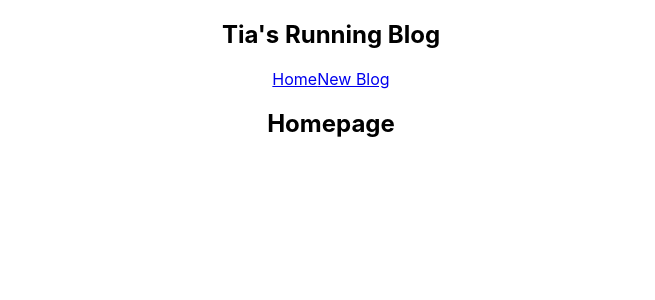
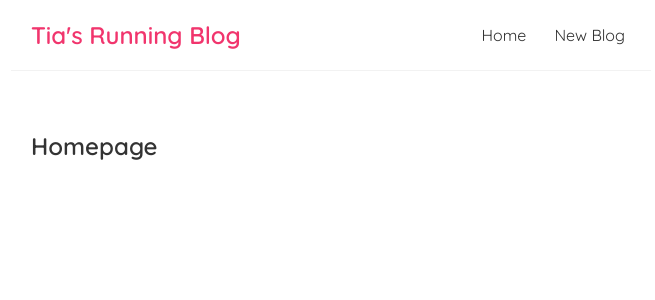
Before and after one commit to tiafields/RunningBlog, a React (Create React App) app: page / in a window 1280 px wide. Shown: the top 300 px of the page, without its empty margins (309-964 px from the left). Built offline with nearby package versions, Linux system fonts and the light colour scheme.

Commit message:
updating index.css

```diff
--- a/src/App.css
+++ /dev/null
@@ -1,38 +0,0 @@
-.App {
-  text-align: center;
-}
-
-.App-logo {
-  height: 40vmin;
-  pointer-events: none;
-}
-
-@media (prefers-reduced-motion: no-preference) {
-  .App-logo {
-    animation: App-logo-spin infinite 20s linear;
-  }
-}
-
-.App-header {
-  background-color: #282c34;
-  min-height: 100vh;
-  display: flex;
-  flex-direction: column;
-  align-items: center;
-  justify-content: center;
-  font-size: calc(10px + 2vmin);
-  color: white;
-}
-
-.App-link {
-  color: #61dafb;
-}
-
-@keyframes App-logo-spin {
-  from {
-    transform: rotate(0deg);
-  }
-  to {
-    transform: rotate(360deg);
-  }
-}
--- a/src/App.js
+++ b/src/App.js
@@ -1,4 +1,4 @@
-import './App.css';
+
 import Navbar from './Navbar';
 import Home from './Home';
 function App() {
--- a/src/index.css
+++ b/src/index.css
@@ -1,13 +1,41 @@
-body {
+@import url('https://fonts.googleapis.com/css2?family=Crimson+Pro&family=Poppins:wght@300;400&family=Quicksand:wght@300;400;500;600&display=swap');
+
+/* base styles */
+
+* {
   margin: 0;
-  font-family: -apple-system, BlinkMacSystemFont, 'Segoe UI', 'Roboto', 'Oxygen',
-    'Ubuntu', 'Cantarell', 'Fira Sans', 'Droid Sans', 'Helvetica Neue',
-    sans-serif;
-  -webkit-font-smoothing: antialiased;
-  -moz-osx-font-smoothing: grayscale;
+  font-family: "Quicksand";
+  color: #333;
+}
+.navbar {
+  padding: 20px;
+  display: flex;
+  align-items: center;
+  max-width: 600px;
+  margin: 0 auto;
+  border-bottom: 1px solid #f2f2f2;
 }
 
-code {
-  font-family: source-code-pro, Menlo, Monaco, Consolas, 'Courier New',
-    monospace;
+.navbar h1 {
+  color: #f1356d;
 }
+
+.navbar .links {
+  margin-left: auto;
+}
+
+.navbar a {
+  margin-left: 16px;
+  text-decoration: none;
+  padding: 6px;
+}
+
+.navbar a:hover {
+  color: #f1356d;
+}
+
+.content {
+  max-width: 600px;
+  margin: 40px auto;
+  padding: 20px;
+}
```
